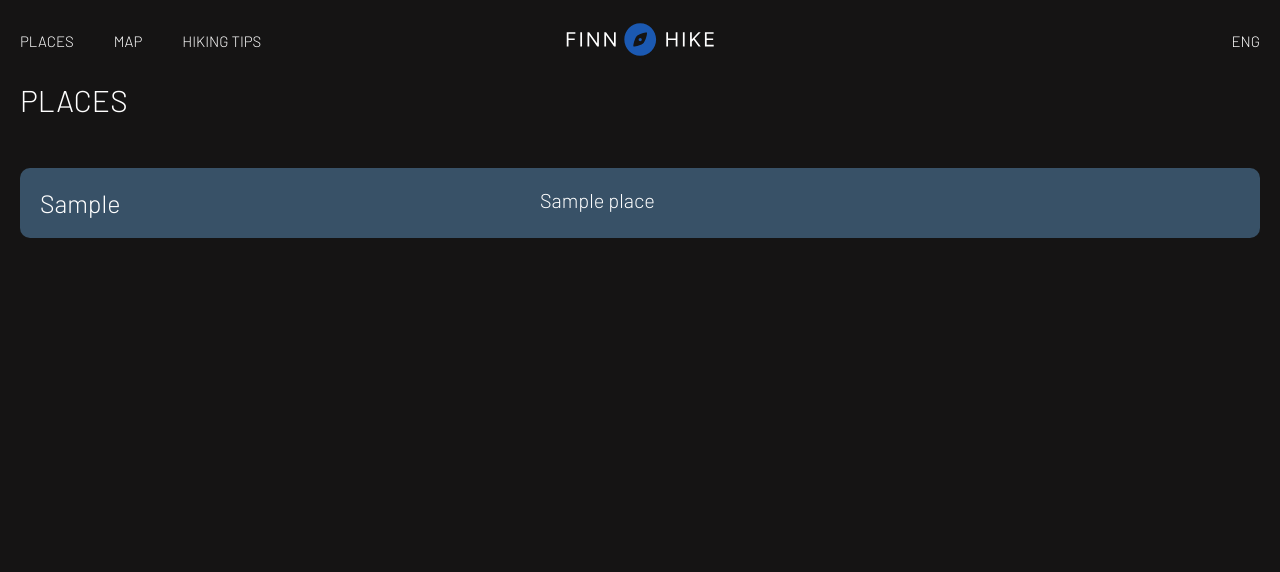
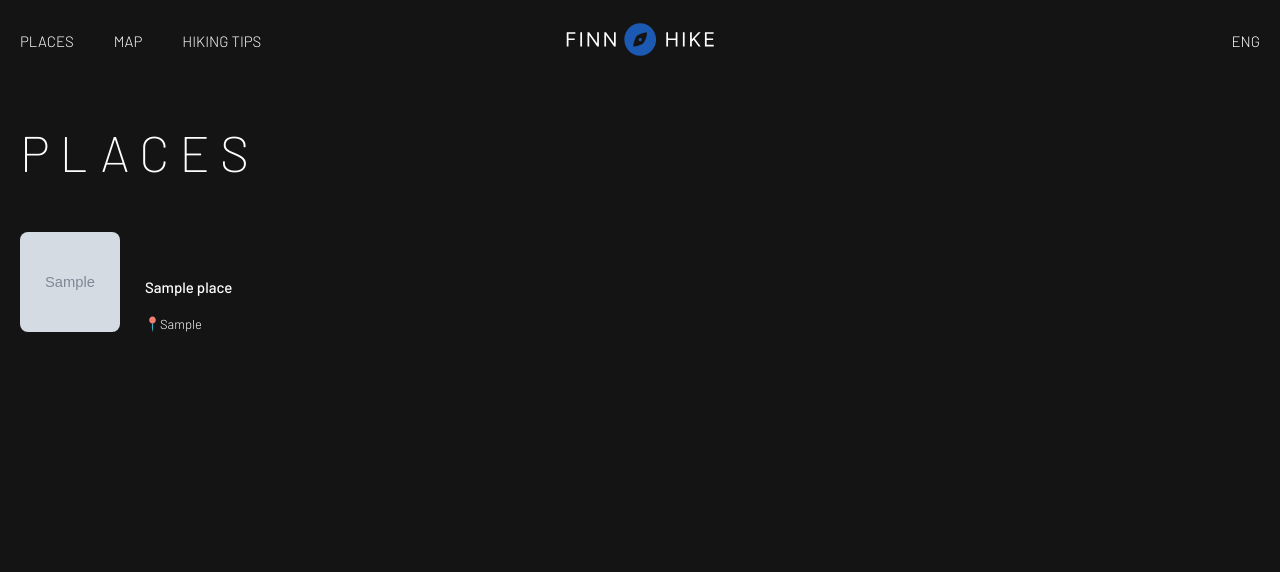
Before and after one commit to dariavarlamovaa/el-in, a Django app: page /places/ in a window 1280 px wide. Shown: the top 572 px of the page. Run offline with Django 5.2, Linux system fonts and the light colour scheme; tables that the repository leaves empty hold one stand-in row (values such as "Sample post"); grey boxes marked "Sample" are stand-in pictures.

Commit message:
added form for selector, updated home and places pages

```diff
--- a/places/views.py
+++ b/places/views.py
@@ -158,10 +158,10 @@ class PlaceView(TemplateView):
 
     def get_context_data(self, **kwargs):
         context = super().get_context_data(**kwargs)
-        places_data = Place.objects.values('city', 'name_eng').order_by('city', 'name_eng')
+        places_data = Place.objects.values('city', 'name_eng', 'image_path').order_by('city', 'name_eng')
         cities_and_places = defaultdict(list)
-        for city in places_data:
-            cities_and_places[city['city']].append(city['name_eng'])
+        for item in places_data:
+            cities_and_places[item['city']].append({'name_eng': item['name_eng'], 'image_path': item['image_path']})
         cities_and_places = dict(cities_and_places)
         context.update({'cities_and_places': cities_and_places})
         return context
--- a/static/places/css/places.css
+++ b/static/places/css/places.css
@@ -1,35 +1,56 @@
 .places-header {
-    font-size: 30px;
+    font-size: 50px;
+    padding-top: 40px;
+    font-weight: 200;
+    letter-spacing: 10px;
 }
 
 
 .all-places {
     display: flex;
-    flex-direction: column;
     gap: 50px;
     padding-top: 50px;
+    flex-direction: row;
+    flex-wrap: wrap;
+}
+
+.city-places-info {
+    width: 30.6%;
 }
 
 .city-places {
-    display: grid;
-    grid-template-columns: 400px 600px;
-    gap: 100px;
-    border-radius: 10px;
-    background-color: rgb(56, 81, 103);
-    padding: 20px;
+    display: flex;
+    align-items: end;
+    gap: 25px;
 }
 
-
-.city {
-    font-size: 25px;
-}
-
-.ul-places {
+.one-place {
     display: flex;
     flex-direction: column;
     gap: 20px;
 }
 
+.place-image-div {
+    display: flex;
+}
+
+.place-image {
+    border-radius: 8px;
+    width: 100px;
+    height: 100px;
+    object-fit: cover;
+}
+
 .place {
-    font-size: 20px;
+    font-weight: 500;
 }
+
+.city-components {
+    display: flex;
+    flex-direction: row;
+    align-items: center;
+}
+
+.city {
+    font-size: 13px;
+}
--- a/templates/places/places.html
+++ b/templates/places/places.html
@@ -13,14 +13,24 @@
         <h1 class="places-header header">Places</h1>
         <div class="all-places">
             {% for city, places in cities_and_places.items %}
-            <div class="city-places">
-                <span class="city">{{ city }}</span>
-                <ul class="ul-places">
-                    {% for place in places %}
-                    <li class="place">{{ place }}</li>
-                    {% endfor %}
-                </ul>
+            {% for place in places %}
+            <div class="city-places-info">
+                <a href="#">
+                    <div class="city-places">
+                        <div class="place-image-div">
+                            <img class="place-image" src="{% static 'places/images/' %}{{ place.image_path }}" alt="">
+                        </div>
+                        <div class="one-place">
+                            <span class="place">{{ place.name_eng }}</span>
+                            <div class="city-components">
+                                <img src="{% static 'places/images/round-pushpin.svg' %}" alt="Round Pushpin">
+                                <span class="city">{{ city }}</span>
+                            </div>
+                        </div>
+                    </div>
+                </a>
             </div>
+            {% endfor %}
             {% endfor %}
         </div>
     </div>
```
Also changed, not shown: home/views.py (+8 -0 lines), places/forms.py (added, +16 -0 lines), static/home/css/home.css (+26 -2 lines), templates/home/home.html (+14 -9 lines), static/places/images/round-pushpin.svg (added).
